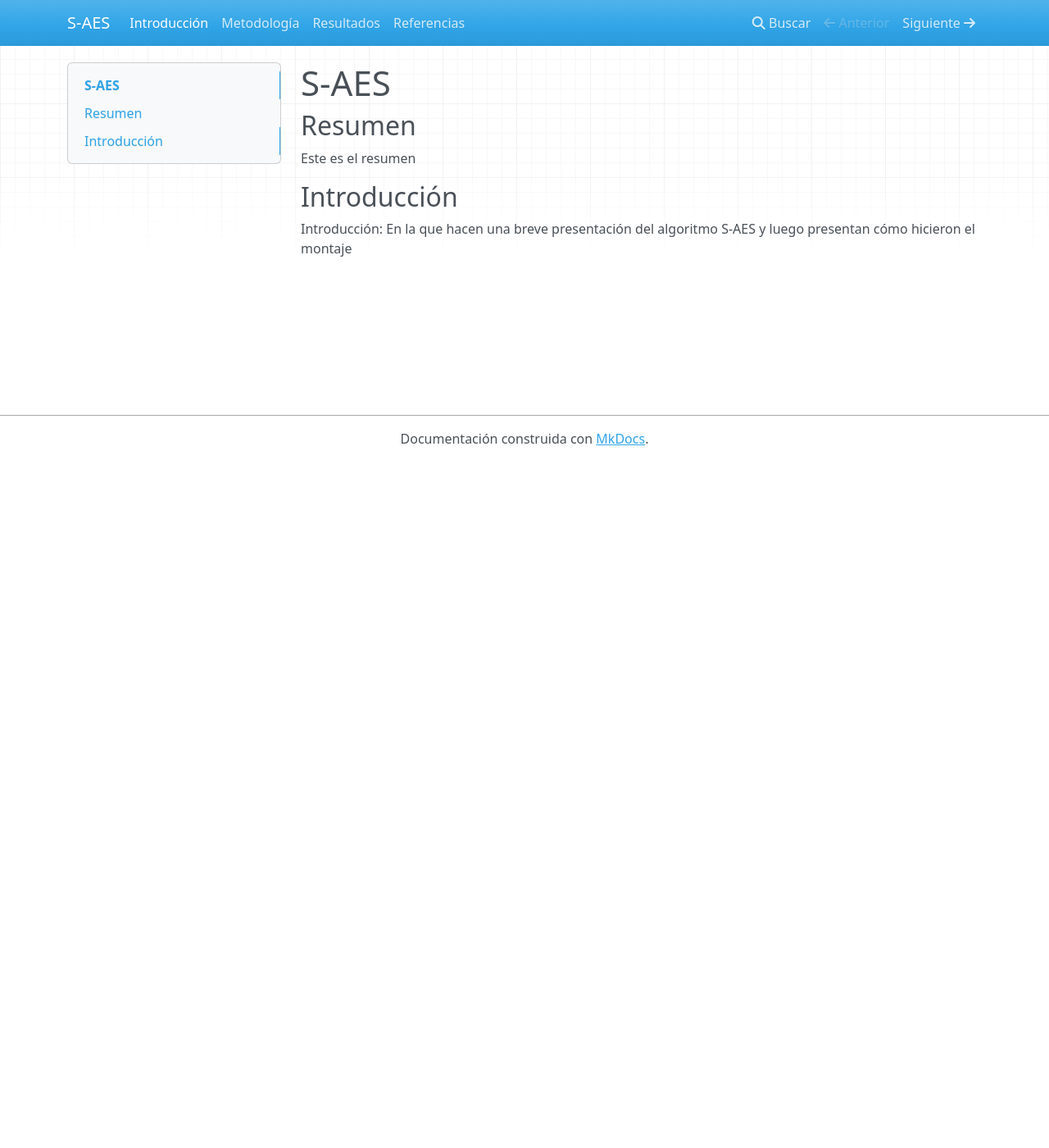
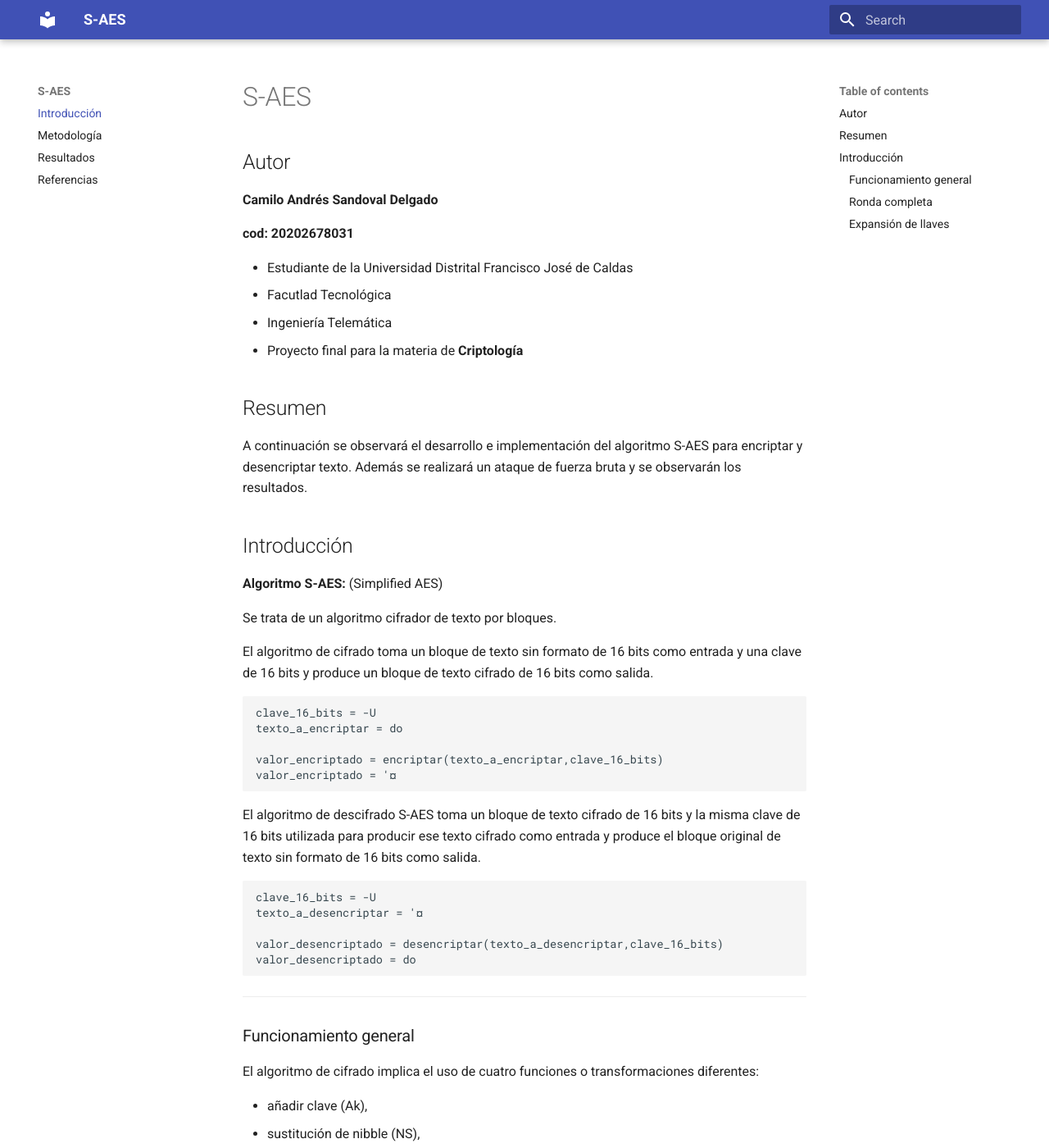
Before and after one commit to SandoDev/s_aes, an MkDocs documentation site: the page built from docs/index.md, in a window 1280 px wide and 1400 px high. Shown: the whole window at 82% size. Built offline with MkDocs 1.6.1 and Material for MkDocs 9.7.7, drawn with Linux system fonts in a browser that asks for light colours; nearby versions of some CDN libraries; some of the changed text lies outside the part shown.

Commit message:
new docs

````diff
--- a/docs/index.md
+++ b/docs/index.md
@@ -1,9 +1,107 @@
 # S-AES
+
+## Autor
+
+**Camilo Andrés Sandoval Delgado**
+
+**cod: 20202678031**
+
+* Estudiante de la Universidad Distrital Francisco José de Caldas
+* Facutlad Tecnológica
+* Ingeniería Telemática
+* Proyecto final para la materia de **Criptología**
 
 ## Resumen
 
-Este es el resumen
+A continuación se observará el desarrollo e implementación del algoritmo S-AES para encriptar y desencriptar texto. Además se realizará un ataque de fuerza bruta y se observarán los resultados.
 
 ## Introducción
 
-Introducción: En la que hacen una breve presentación del algoritmo S-AES y luego presentan cómo hicieron el montaje
+**Algoritmo S-AES:** (Simplified AES)
+
+Se trata de un algoritmo cifrador de texto por bloques.
+
+El algoritmo de cifrado toma un bloque de texto sin formato de 16 bits como entrada y una clave de 16 bits y produce un bloque de texto cifrado de 16 bits como salida.
+
+```
+clave_16_bits = -U
+texto_a_encriptar = do
+
+valor_encriptado = encriptar(texto_a_encriptar,clave_16_bits)
+valor_encriptado = '¤
+```
+
+El algoritmo de descifrado S-AES toma un bloque de texto cifrado de 16 bits y la misma clave de 16 bits utilizada para producir ese texto cifrado como entrada y produce el bloque original de texto sin formato de 16 bits como salida.
+
+```
+clave_16_bits = -U
+texto_a_desencriptar = '¤
+
+valor_desencriptado = desencriptar(texto_a_desencriptar,clave_16_bits)
+valor_desencriptado = do
+```
+
+---
+
+### Funcionamiento general
+
+El algoritmo de cifrado implica el uso de cuatro funciones o transformaciones diferentes:
+
+* añadir clave (Ak),
+* sustitución de nibble (NS),
+* desplazamiento de fila (SR)
+* mezcla de columna (MC)
+
+
+Podemos expresar de forma concisa el algoritmo de cifrado como una composición de funciones:
+
+\begin{align}
+A_{k_2}°SR°NS°A_{k_1}°MC°SR°NS°A_{k_0}
+\end{align}
+
+de modo que $A_{k_0}$ se aplica primero.
+
+Para realizar la encripción de los datos se realizan 3 rondas, la ronda 0 está compuesta por AK, la ronda 1 está compuesta por NS, SR, MC, AK, la ronda 2 está compuesta por NS, SR, AK. Cada una de las rondas usa una llave diferente generadas de la llave original, el flujo completo se muestra a continuación.
+
+![Flujo SAES](images/eaes_general.png)
+
+### Ronda completa
+
+Una ronda completa de encripción, que contiene los 4 métodos, se ve gráficamente de la siguiente manera:
+
+![Ronda SAES](images/ronda_saes.png)
+
+### Expansión de llaves
+
+
+Finalmente la expansión de llaves se obtienen con las siguientes ecuaciones:
+
+$$
+w_0 = First8Bits(key)
+$$
+
+$$
+w_1 = Seconds8Bits(key)
+$$
+
+$$
+w_2 = w_0 \oplus g(w_1) = w_0 \oplus RCON(1) \oplus SubNib(RotNib(w_1))
+$$
+
+$$
+w_3 = w_2 \oplus w_1
+$$
+
+$$
+w_4 = w_2 \oplus g(w_3) = w_2 \oplus RCON(2) \oplus SubNib(RotNib(w_3))
+$$
+
+$$
+w_5 = w_4 \oplus w_3
+$$
+
+Se evidencia todo el flujo en la siguiente imagen:
+
+![Key Expan](images/key_expan.png)
+
+Para conocer más a detalle el funcionmiento del algoritmo, por favor diríjase a las [referencias](references.md)
--- /dev/null
+++ b/docs/javascripts/mathjax.js
@@ -0,0 +1,16 @@
+window.MathJax = {
+    tex: {
+        inlineMath: [["\\(", "\\)"]],
+        displayMath: [["\\[", "\\]"]],
+        processEscapes: true,
+        processEnvironments: true
+    },
+    options: {
+        ignoreHtmlClass: ".*|",
+        processHtmlClass: "arithmatex"
+    }
+};
+
+document$.subscribe(() => {
+    MathJax.typesetPromise()
+})
--- a/mkdocs.yml
+++ b/mkdocs.yml
@@ -7,5 +7,14 @@ nav:
   - Referencias: references.md
 
 theme:
-  name: mkdocs
+  name: material
   locale: es
+
+markdown_extensions:
+  - pymdownx.arithmatex:
+      generic: true
+
+extra_javascript:
+  - javascripts/mathjax.js
+  - https://polyfill.io/v3/polyfill.min.js?features=es6
+  - https://cdn.jsdelivr.net/npm/mathjax@3/es5/tex-mml-chtml.js
--- a/requirements.txt
+++ b/requirements.txt
@@ -1,4 +1,5 @@
 mkdocs==1.4.2
+mkdocs-material==8.5.11
 pandas==1.5.2
 pytest==7.2.0
 pytest-cov==4.0.0
````
Also changed, not shown: docs/metodology.md (+34 -2 lines), docs/results.md (+39 -2 lines), docs/images/eaes_general.png (added), docs/images/key_expan.png (added), docs/images/librari_methods.png (added), docs/images/ronda_saes.png (added), docs/images/total_execution.png.
